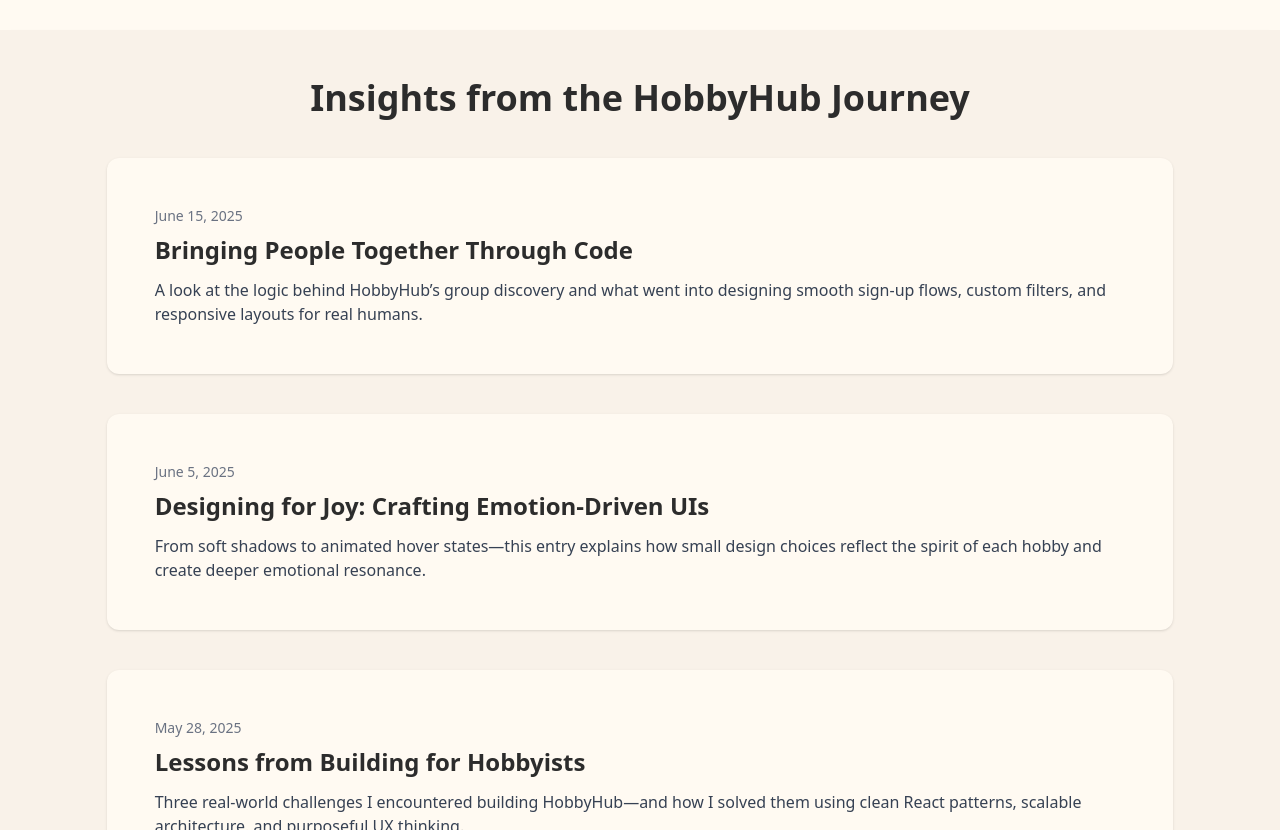
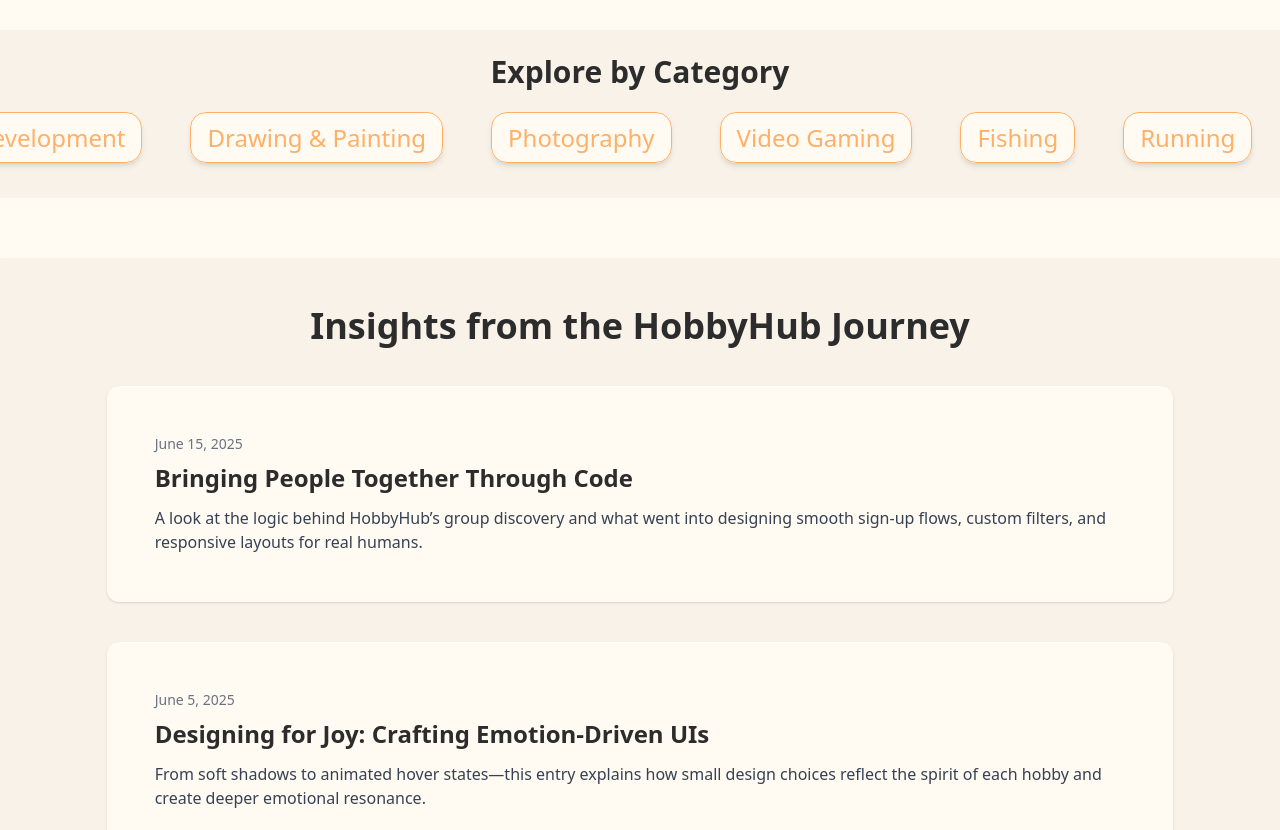
Before and after one commit to devabdullahalnoman/Hobby-Hub-Client, a React (Vite) app: page / in a window 1280 px wide. Shown: the part 2182-3012 px from the top of the page. Built offline with nearby package versions, Linux system fonts and the light colour scheme; no server answers.

Commit message:
added categories marquee

```diff
--- /dev/null
+++ b/src/Components/CategoriesMarquee.jsx
@@ -0,0 +1,43 @@
+import React from "react";
+import Marquee from "react-fast-marquee";
+
+const CategoriesMarquee = () => {
+  return (
+    <div className="w-full bg-base-200 py-6 mt-15">
+      <h2 className="text-3xl font-bold text-center mb-3">
+        Explore by Category
+      </h2>
+      <Marquee pauseOnHover={true} speed={50} gradient={false} className="py-5">
+        <span className="mx-6 px-4 py-2 bg-base-100 rounded-2xl text-2xl font-medium border border-primary text-primary shadow-md">
+          Programming & Web Development
+        </span>
+        <span className="mx-6 px-4 py-2 bg-base-100 rounded-2xl text-2xl font-medium border border-primary text-primary shadow-md">
+          Drawing & Painting
+        </span>
+        <span className="mx-6 px-4 py-2 bg-base-100 rounded-2xl text-2xl font-medium border border-primary text-primary shadow-md">
+          Photography
+        </span>
+        <span className="mx-6 px-4 py-2 bg-base-100 rounded-2xl text-2xl font-medium border border-primary text-primary shadow-md">
+          Video Gaming
+        </span>
+        <span className="mx-6 px-4 py-2 bg-base-100 rounded-2xl text-2xl font-medium border border-primary text-primary shadow-md">
+          Fishing
+        </span>
+        <span className="mx-6 px-4 py-2 bg-base-100 rounded-2xl text-2xl font-medium border border-primary text-primary shadow-md">
+          Running
+        </span>
+        <span className="mx-6 px-4 py-2 bg-base-100 rounded-2xl text-2xl font-medium border border-primary text-primary shadow-md">
+          Cooking
+        </span>
+        <span className="mx-6 px-4 py-2 bg-base-100 rounded-2xl text-2xl font-medium border border-primary text-primary shadow-md">
+          Reading
+        </span>
+        <span className="mx-6 px-4 py-2 bg-base-100 rounded-2xl text-2xl font-medium border border-primary text-primary shadow-md">
+          Writing
+        </span>
+      </Marquee>
+    </div>
+  );
+};
+
+export default CategoriesMarquee;
--- a/src/Components/CreateGroup.jsx
+++ b/src/Components/CreateGroup.jsx
@@ -126,7 +126,7 @@
             <fieldset className="fieldset">
               <legend className="fieldset-legend">Hobby Category</legend>
               <select
-                defaultValue="Pick a browser"
+                defaultValue="Pick a Category"
                 className="select w-full"
                 name="category"
                 required
--- a/src/Layouts/HomePage.jsx
+++ b/src/Layouts/HomePage.jsx
@@ -3,6 +3,7 @@
 import FeaturedGroups from "../Components/FeaturedGroups";
 import HowItWorks from "../Components/HowItWorks";
 import BlogSection from "../Components/Blog";
+import CategoriesMarquee from "../Components/CategoriesMarquee";
 
 const HomePage = () => {
   return (
@@ -10,6 +11,7 @@
       <Banner></Banner>
       <FeaturedGroups></FeaturedGroups>
       <HowItWorks></HowItWorks>
+      <CategoriesMarquee></CategoriesMarquee>
       <BlogSection></BlogSection>
     </div>
   );
```
